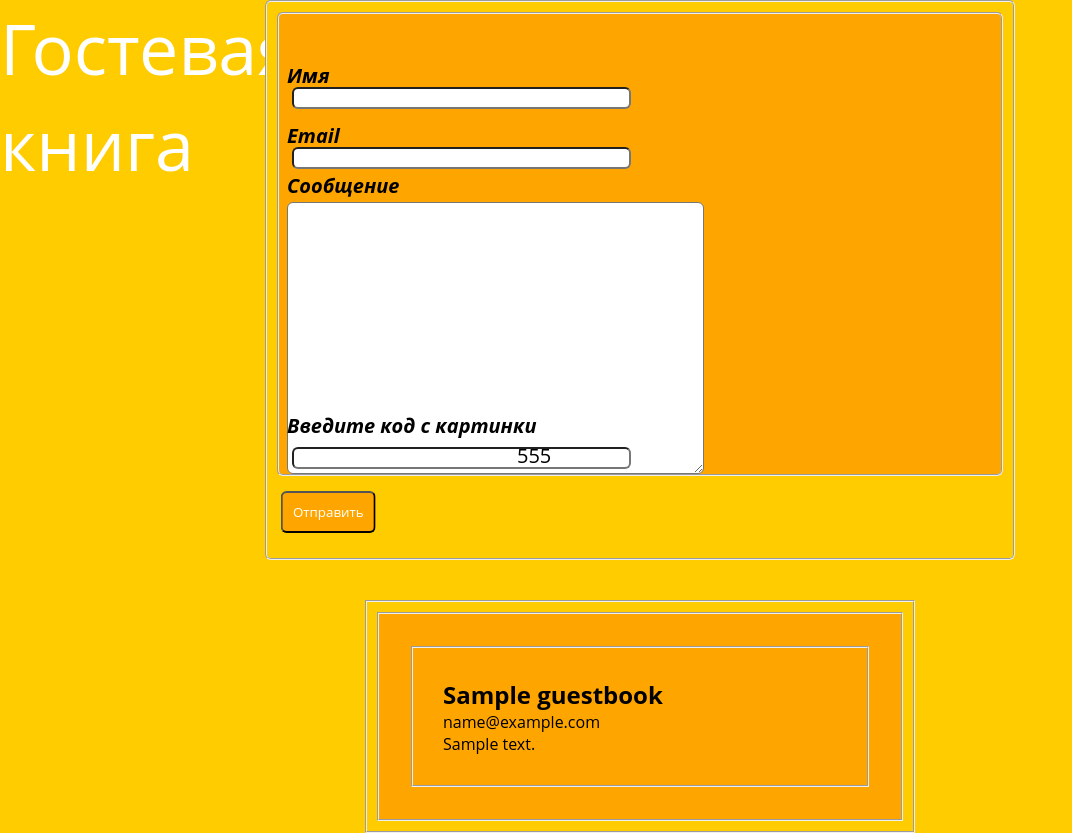
After one commit to Sadykovv/SadykovHTML, a PHP site: page /3b.html in a window 1280 px wide. The commit adds this page. Shown: the whole page, without its empty margins (0-1072 px from the left). Run offline with PHP 8.4, Linux system fonts and the light colour scheme; tables that the repository leaves empty or names only in its code hold one stand-in row (values such as "Sample post").

Commit message:
сделал третью лабу

```diff
--- a/3.html
+++ b/3.html
@@ -58,11 +58,9 @@
    <script>
    $(document).ready(function(){
     let k=0;
-    var count=0;
     var i=0;
     var tek=0;
     var ids=0;
-    var circle=5;
     var n=5;
 
     $.ajax ({
--- /dev/null
+++ b/3b.html
@@ -0,0 +1,143 @@
+<!DOCTYPE html>
+<html lang="en">
+<head>
+    <link rel="stylesheet" href="style.css">
+    <script type="text/javascript" src="JQuery.js"></script>
+    <meta charset="UTF-8">
+    <meta http-equiv="X-UA-Compatible" content="IE=edge">
+    <meta name="viewport" content="width=device-width, initial-scale=1.0">
+    <title>Document</title>
+    <script>
+    $.validator.messages.required="Заполните поле";
+    </script>
+    <style>
+    fieldset.gen {
+        background-color: #ffcc00;
+        font-size:24px;
+        padding:10px;
+        width:750px;
+      position: absolute;
+          top: 0%;
+          left: 50%;
+          transform: translateX(-50%);
+          border-radius:6px;
+      }
+
+fieldset.gen2{
+    background-color: #ffcc00;
+        font-size:24px;
+        padding:10px;
+        width:550px;
+      position: absolute;
+          top: 600px;
+          left: 50%;
+          transform: translateX(-50%);
+}
+
+      button.fin {
+      background-color: orange;
+      color:white;
+      padding:10px;
+      margin: 15px;
+       position: relative;
+      left: 5%;
+      transform: translate(-50%, 0);
+      }
+
+      fieldset.com {
+         background-color: orange;
+        font-size:20px;
+        padding:230px;
+        border-radius:6px;
+      }
+      fieldset.com2 {
+         background-color: orange;
+        font-size:20px;
+        padding:22px;
+      }
+      fieldset.f {
+      margin: 10px;
+        background-color: orange;
+        font-size:16px;
+        padding:30px;
+      }
+
+      input {
+        margin: 5px;
+      }
+
+
+       </style>
+</head>
+</head>
+<body bgcolor="#ffcc00">
+
+    <fieldset class="gen">
+        <fieldset class="com">
+            <p style="position:absolute;left:20px;top:60px;font-style: italic"><b>Имя</b></p>
+
+            <input style="position:absolute;left:20px;top:80px;border-radius:6px;"  type="text" size="40" id="name" class="required" >
+
+            <p style="position:absolute;left:20px;top:120px;font-style:italic"><b>Email</b></p>
+            <input style="position:absolute;left:20px;top:140px;border-radius:6px;"  type="text" size="40" id="email" class="required">
+            <p style="position:absolute;left:20px;top:170px;font-style:italic"><b>Сообщение</b></p>
+            <textarea cols="50" rows="15" style="position:absolute;left:20px;top:200px;border-radius:6px;"id="message"></textarea>
+            <p style="position:absolute;left:20px;top:410px;font-style:italic"><b>Введите код с картинки</b></p>
+            <input style="position:absolute;left:20px;top:440px;border-radius:6px;"  type="text" size="40" id="code" class="required">
+            <p style="position:absolute;top:440px;left:250px">555</p>
+        </fieldset>
+        <button id='load' class="fin" style="border-radius:6px">Отправить</button>
+        </fieldset>
+        <fieldset class="gen2">
+            <fieldset class="com2"></fieldset>
+        </fieldset>
+        <label class="guestbook">Гостевая <br> книга</label>
+
+        <script>
+            $(document).ready(function()
+            {
+                var name="";
+                var email="";
+                var message="";
+                var ids=0;
+                $.ajax({
+                    type:"GET",
+                    url:"getdata_3b.php"
+                }).done(function (data)
+                {
+                    let obj = JSON.parse(data)
+					for (var q = 0; q < obj.names.length; q++) {
+						$('.com2').prepend("<fieldset class='f' id='f1'>  <h2 id=h"+ids+" class='gg'></h2> <p id=t"+ids+"></p> <p id=p"+ids+"></p> </fieldset>");
+						$( "#h"+ids ).text(obj.names[q]);
+						$( "#p"+ids ).text(obj.messages[q]);
+                        $( "#t"+ids ).text(obj.emails[q]);
+						ids++;
+                    }
+                });
+
+                $('#load').on('click',function(){
+                    name=$("#name").val();
+                    email=$("#email").val();
+                    message=$("#message").val();
+                    const namejson=JSON.stringify(name);
+                    const emailjson=JSON.stringify(email);
+                    const messagejson=JSON.stringify(message);
+
+                    $.ajax({
+                        type:"GET",
+                        url: "setdata_3b.php",
+                        data: {sname:namejson,semail:emailjson,smessage:messagejson}
+                    }).done(function(data)
+                    {
+                        alert("message: "+data);
+                        $("#name").val('');
+                        $("#email").val('');
+                        $("#message").val('');
+                    });
+                });
+            });
+
+        </script>
+
+</body>
+</html>
--- /dev/null
+++ b/getdata_3b.php
@@ -0,0 +1,25 @@
+<?php
+$link = @mysqli_connect("localhost","a0676013_alisher","1293749568","a0676013_alisher") or die ('НЕ ПОЛУЧИЛОСЬ ПОДКЛЮЧИТЬСЯ');
+mysqli_select_db($link,"a0676013_alisher") or die ("НЕт такой таблицы");
+$names = array();
+$emails = array();
+$messages = array();
+$data = array();
+$i=0;
+
+mysqli_query($link,'SET NAMES utf8');
+
+$result=mysqli_query($link,"SELECT * FROM guestbook");
+while ($row=mysqli_fetch_array($result)){
+    $names[$i]=$row['name'];
+    $emails[$i]=$row['email'];
+    $messages[$i]=$row['message'];
+    $i++;
+}
+
+$data['names']=$names;
+$data['emails']=$emails;
+$data['messages']=$messages;
+echo json_encode($data,JSON_UNESCAPED_UNICODE);
+
+?>
--- a/index.html
+++ b/index.html
@@ -5,6 +5,7 @@
     }
    </style>
 <ul>
+    <p>laba 1</p>
 <li style="color:aqua"><a href="Lab1.html">Задание 1</a></li>
 <li style="color:aqua"><a href="Lab2.html">Задание 2</a></li>
 <li style="color:aqua"><a href="Lab3.html">Задание 3</a></li>
@@ -12,4 +13,8 @@
 <li style="color:aqua"><a href="Lab5.html">Задание 5</a></li>
 <li style="color:aqua"><a href="Lab6.html">Задание 6</a></li>
 <li style="color:aqua"><a href="Lab7.html">Задание 7</a></li>
+<p>laba 2</p>
+<p>laba 3</p>
+<li style="color:aqua"><a href="3.html">Задание 1</a></li>
+<li style="color:aqua"><a href="3b.html">Задание 2</a></li>
 </ul>
--- a/style.css
+++ b/style.css
@@ -16,6 +16,12 @@
     color:white;
     font-size: 100px;
 }
+
+.guestbook{
+    color:white;
+    font-size:70px;
+}
+
 .color{
     flex:25%;
     min-height: 220px;
```
Also changed, not shown: news.json (deleted, +0 -18 lines), setdata_3b.php (added, +21 -0 lines), functions.js (deleted), 1 other file.
